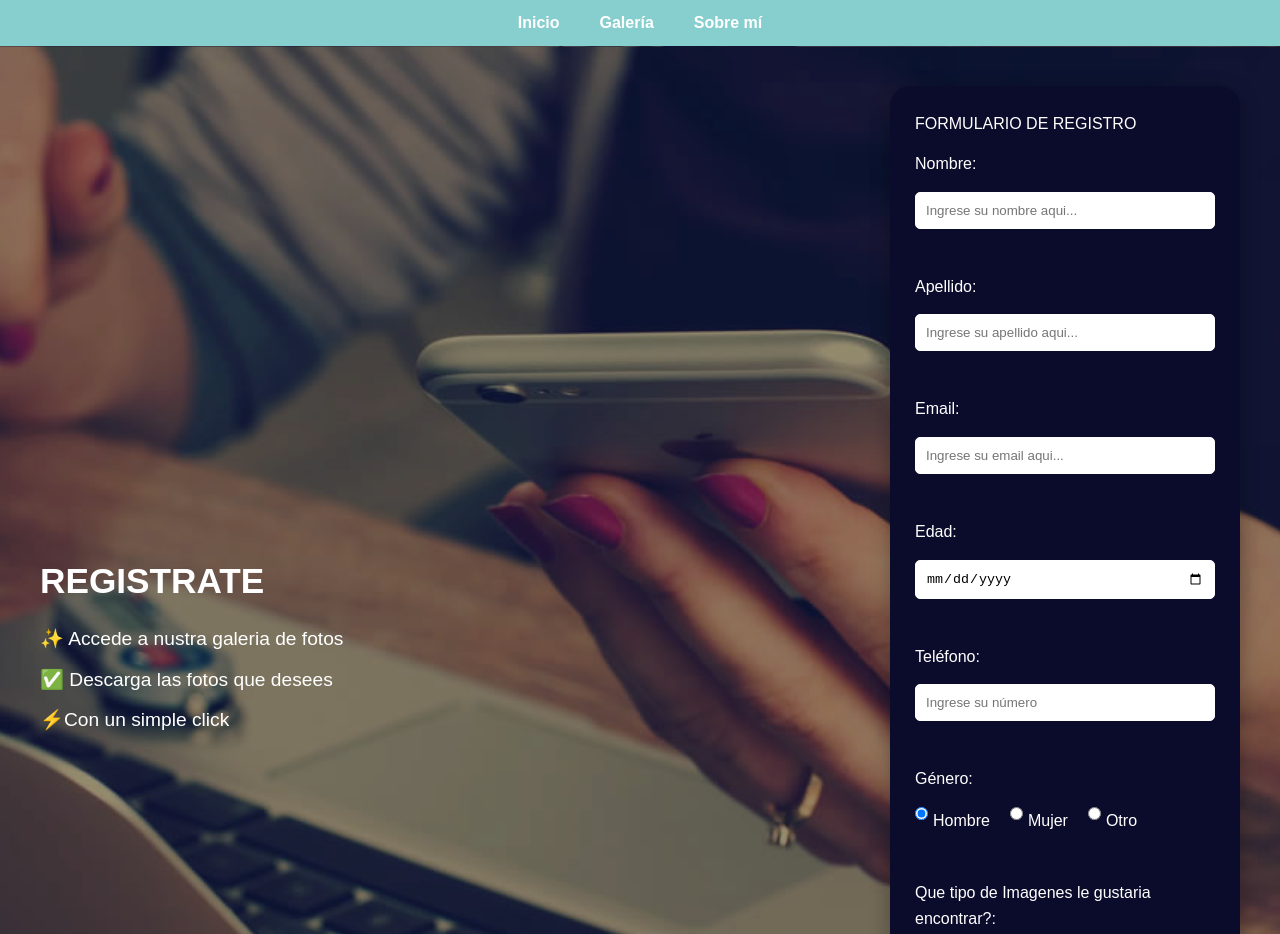
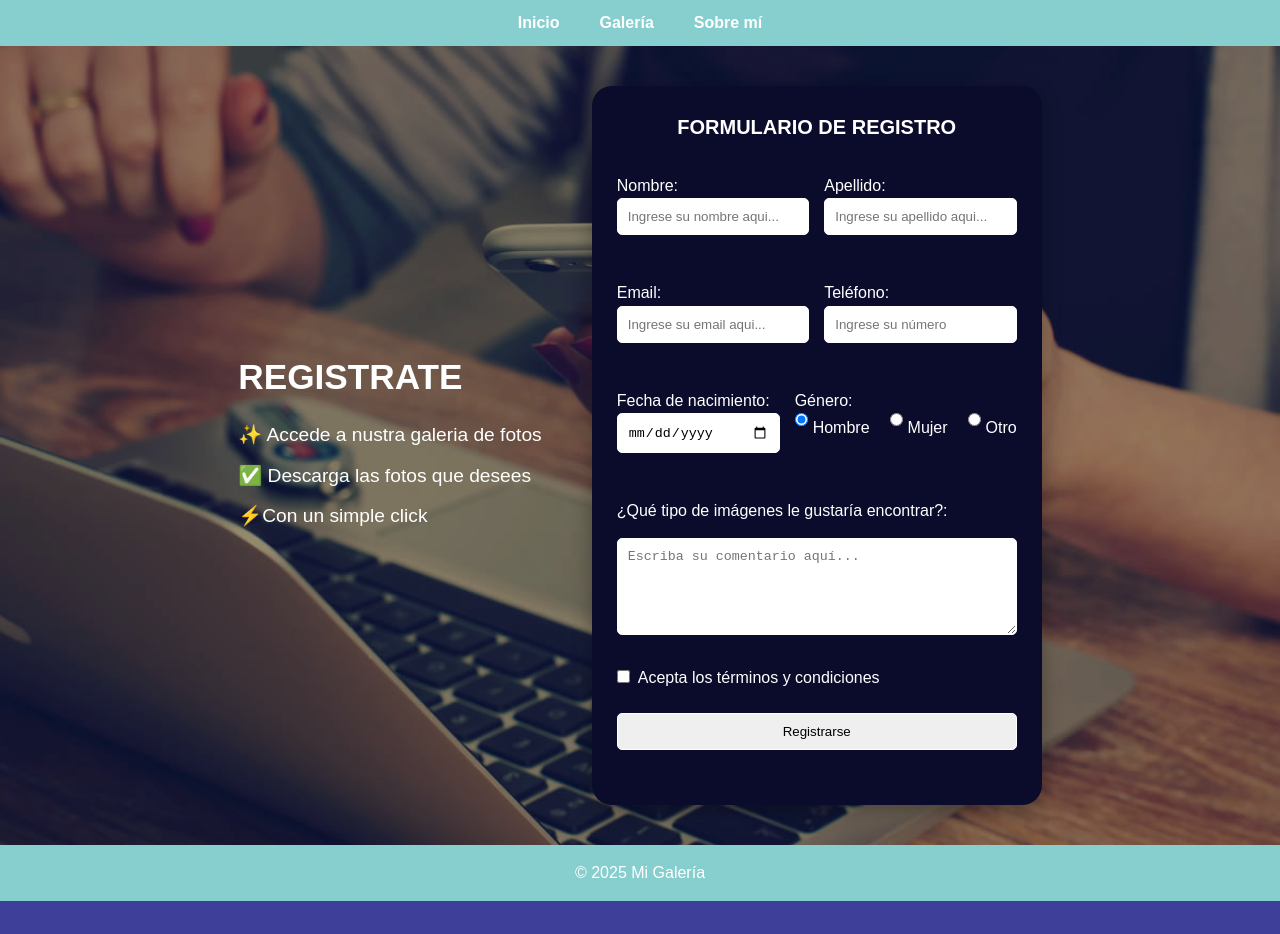
Before and after one commit to Thiago-Campa/TP1-P2, a plain HTML site: page PAGES/registrarse.html in a window 1280 px wide. Shown: the top 934 px of the page. After the commit the page ends 901 px from the top, so only its background shows below. Drawn offline with Linux system fonts and the light colour scheme.

Commit message:
correcion de formulario

```diff
--- a/CSS/registrarse.css
+++ b/CSS/registrarse.css
@@ -66,6 +66,18 @@ form {
     margin: 0 auto;
 }
 
+.form-row {
+    display: flex;
+    gap: 15px;
+    margin-bottom: 15px;
+}
+
+.form-group {
+    flex: 1;
+    display: flex;
+    flex-direction: column;
+}
+
 input, textarea {
     padding: 10px;
     border: 1px solid #ccc;
@@ -75,15 +87,29 @@ input, textarea {
 .hero {
     display: flex;
     align-items: center;
-    justify-content: space-between;
+    justify-content: center;   /* 🔹 centramos ambos bloques */
+    gap: 50px;                 /* 🔹 espacio entre texto y formulario */
     padding: 40px;
-    background-image: url('/ASSETS/images/contacto.jpg'); /* Aquí tu foto */
+    background-image: url('/ASSETS/images/contacto.jpg');
     background-size: cover;
     background-position: center;
     min-height: 600px;
     height: auto;
     color: #fff;
     position: relative;
+}
+
+.hero-form {
+    position: relative;
+    z-index: 1;
+    background: #0b0c2c;
+    color: #fff;
+    padding: 25px;
+    border-radius: 20px;
+    box-shadow: 0 5px 20px rgba(0,0,0,0.3);
+    max-width: 450px;   /* 🔹 lo estiramos un poco */
+    width: 100%;        /* 🔹 ocupa todo lo que se le permita */
+    flex-shrink: 0;
 }
 
 /* Fondo semitransparente para mejorar legibilidad */
@@ -106,6 +132,14 @@ input, textarea {
     margin-bottom: 15px;
 }
 
+.hero-form legend {
+    text-align: center;   /* Centra el texto */
+    font-weight: bold;    /* Opcional: lo hace más fuerte */
+    font-size: 20px;      /* Opcional: agranda un poco */
+    display: block;       /* Asegura que ocupe todo el ancho */
+    margin-bottom: 15px;  /* Espacio debajo */
+}
+
 .hero-texto ul {
     list-style: none;
     font-size: 1.2rem;
@@ -121,19 +155,6 @@ input, textarea {
     z-index: 1;
     max-width: 40%;   /* ya lo tenías, lo dejamos */
 }
-
-.hero-form {
-    position: relative;
-    z-index: 1;
-    background: #0b0c2c;
-    color: #fff;
-    padding: 25px;
-    border-radius: 20px;
-    box-shadow: 0 5px 20px rgba(0,0,0,0.3);
-    max-width: 350px;  /* achicamos el ancho */
-    flex-shrink: 0;    /* evita que se deforme */
-}
-
 
 .hero-form input,
 .hero-form textarea {
--- a/PAGES/registrarse.html
+++ b/PAGES/registrarse.html
@@ -34,27 +34,43 @@
         <div class="hero-form">
     <form>
         <legend>FORMULARIO DE REGISTRO</legend>
+
+        <!-- Fila 1 -->
+        <div class="form-row">
+            <div class="form-group">
                 <label for="Nombre">Nombre:</label>
                 <input type="text" name="Nombre" id="Nombre" placeholder="Ingrese su nombre aqui...">
                 <span class="error" id="error-Nombre"></span>
-
+            </div>
+            <div class="form-group">
                 <label for="Apellido">Apellido:</label>
                 <input type="text" name="Apellido" id="Apellido" placeholder="Ingrese su apellido aqui...">
                 <span class="error" id="error-Apellido"></span>
+            </div>
+        </div>
 
+        <!-- Fila 2 -->
+        <div class="form-row">
+            <div class="form-group">
                 <label for="Email">Email:</label>
                 <input type="text" name="Email" id="Email" placeholder="Ingrese su email aqui...">
                 <span class="error" id="error-Email"></span>
+            </div>
+            <div class="form-group">
+                <label for="telefono">Teléfono:</label>
+                <input type="tel" name="telefono" id="telefono" placeholder="Ingrese su número" pattern="[0-9]{10}" maxlength="10" inputmode="numeric" required>
+                <span class="error" id="error-Telefono"></span>
+            </div>
+        </div>
 
-                <label for="Edad">Edad:</label>
+        <!-- Fila 3 -->
+        <div class="form-row">
+            <div class="form-group">
+                <label for="Edad">Fecha de nacimiento:</label>
                 <input type="date" name="Edad" id="Edad">
                 <span class="error" id="error-Edad"></span>
-
-                <label for="telefono">Teléfono:</label>
-                <input type="tel" name="telefono" id="telefono" placeholder="Ingrese su número" pattern="[0-9]{10}"
-                    maxlength="10" inputmode="numeric" required>
-                <span class="error" id="error-Telefono"></span>
-
+            </div>
+            <div class="form-group">
                 <label>Género:</label>
                 <div class="radio-group">
                     <label><input type="radio" name="Genero" value="Hombre" checked> Hombre</label>
@@ -62,15 +78,20 @@
                     <label><input type="radio" name="Genero" value="Otro"> Otro</label>
                 </div>
                 <span class="error" id="error-Genero"></span>
+            </div>
+        </div>
 
-                <label for="comentario">Que tipo de Imagenes le gustaria encontrar?:</label>
-                <textarea id="comentario" name="comentario" id="comentario" rows="5" cols="50"
-                    placeholder="Escriba su comentario aquí..."></textarea>
+        <!-- Comentario -->
+        <label for="comentario">¿Qué tipo de imágenes le gustaría encontrar?:</label>
+        <textarea id="comentario" name="comentario" rows="5" cols="50" placeholder="Escriba su comentario aquí..."></textarea>
 
+        <!-- Checkbox -->
         <div class="checkbox-container">
-                <input type="checkbox" name="terminos" id="terminos" value="condiciones"> Acepta los terminos y condiciones
+            <input type="checkbox" name="terminos" id="terminos" value="condiciones">
+            Acepta los términos y condiciones
             <span class="error" id="error-Termino"></span>
         </div>
+
         <input type="submit" value="Registrarse">
         <span class="exito" id="registro-exitoso"></span>
     </form>
```
Lines whose indentation alone changed are shown as unchanged.
